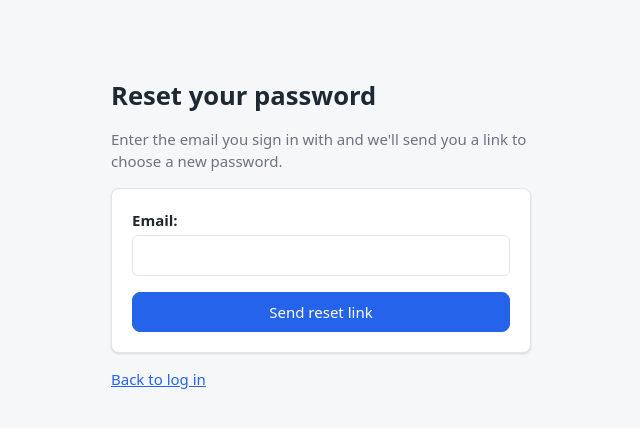
After one commit to sorin-work/bookings, a Django app: page /accounts/password-reset/ in a window 1280 px wide. The commit adds this page. Shown: the top 428 px of the page, without its empty margins (319-959 px from the left). Run offline with Django 5.2, Linux system fonts and the light colour scheme.

Commit message:
feat(accounts): reset a forgotten password by email

```diff
--- a/accounts/urls.py
+++ b/accounts/urls.py
@@ -1,3 +1,4 @@
+from django.contrib.auth import views as auth_views
 from django.urls import path
 
 from . import views
@@ -8,4 +9,22 @@ urlpatterns = [
     path("signup/", views.signup, name="signup"),
     path("login/", views.LoginView.as_view(), name="login"),
     path("logout/", views.LogoutView.as_view(), name="logout"),
+    path("password-reset/", views.PasswordResetView.as_view(), name="password_reset"),
+    path(
+        "password-reset/sent/",
+        auth_views.PasswordResetDoneView.as_view(template_name="accounts/password_reset_done.html"),
+        name="password_reset_done",
+    ),
+    path(
+        "password-reset/<uidb64>/<token>/",
+        views.PasswordResetConfirmView.as_view(),
+        name="password_reset_confirm",
+    ),
+    path(
+        "password-reset/done/",
+        auth_views.PasswordResetCompleteView.as_view(
+            template_name="accounts/password_reset_complete.html"
+        ),
+        name="password_reset_complete",
+    ),
 ]
--- a/accounts/views.py
+++ b/accounts/views.py
@@ -2,6 +2,7 @@ from django.contrib import messages
 from django.contrib.auth import login
 from django.contrib.auth import views as auth_views
 from django.shortcuts import redirect, render
+from django.urls import reverse_lazy
 
 from .forms import LoginForm, SignupForm
 
@@ -26,3 +27,15 @@ class LoginView(auth_views.LoginView):
 
 class LogoutView(auth_views.LogoutView):
     pass
+
+
+class PasswordResetView(auth_views.PasswordResetView):
+    template_name = "accounts/password_reset.html"
+    email_template_name = "accounts/emails/password_reset.txt"
+    subject_template_name = "accounts/emails/password_reset_subject.txt"
+    success_url = reverse_lazy("accounts:password_reset_done")
+
+
+class PasswordResetConfirmView(auth_views.PasswordResetConfirmView):
+    template_name = "accounts/password_reset_confirm.html"
+    success_url = reverse_lazy("accounts:password_reset_complete")
--- /dev/null
+++ b/templates/accounts/emails/password_reset_subject.txt
@@ -0,0 +1 @@
+Reset your Bookings password
--- a/templates/accounts/login.html
+++ b/templates/accounts/login.html
@@ -11,6 +11,7 @@
     <input type="hidden" name="next" value="{{ next }}">
     <button type="submit" class="button button-primary" style="width: 100%">Log in</button>
   </form>
+  <p class="muted"><a href="{% url 'accounts:password_reset' %}">Forgot your password?</a></p>
   <p class="muted">New here? <a href="{% url 'accounts:signup' %}">Create an account</a></p>
 </div>
 {% endblock %}
--- /dev/null
+++ b/templates/accounts/password_reset.html
@@ -0,0 +1,14 @@
+{% extends "base.html" %}
+{% block title %}Reset your password · Bookings{% endblock %}
+{% block content %}
+<div class="auth">
+  <h1>Reset your password</h1>
+  <p class="muted">Enter the email you sign in with and we'll send you a link to choose a new password.</p>
+  <form method="post" class="card" novalidate>
+    {% csrf_token %}
+    {% include "includes/field.html" with field=form.email %}
+    <button type="submit" class="button button-primary" style="width: 100%">Send reset link</button>
+  </form>
+  <p class="muted"><a href="{% url 'accounts:login' %}">Back to log in</a></p>
+</div>
+{% endblock %}
```
Also changed, not shown: templates/accounts/emails/password_reset.txt (added, +8 -0 lines), templates/accounts/password_reset_complete.html (added, +9 -0 lines), templates/accounts/password_reset_confirm.html (added, +19 -0 lines), templates/accounts/password_reset_done.html (added, +9 -0 lines).
